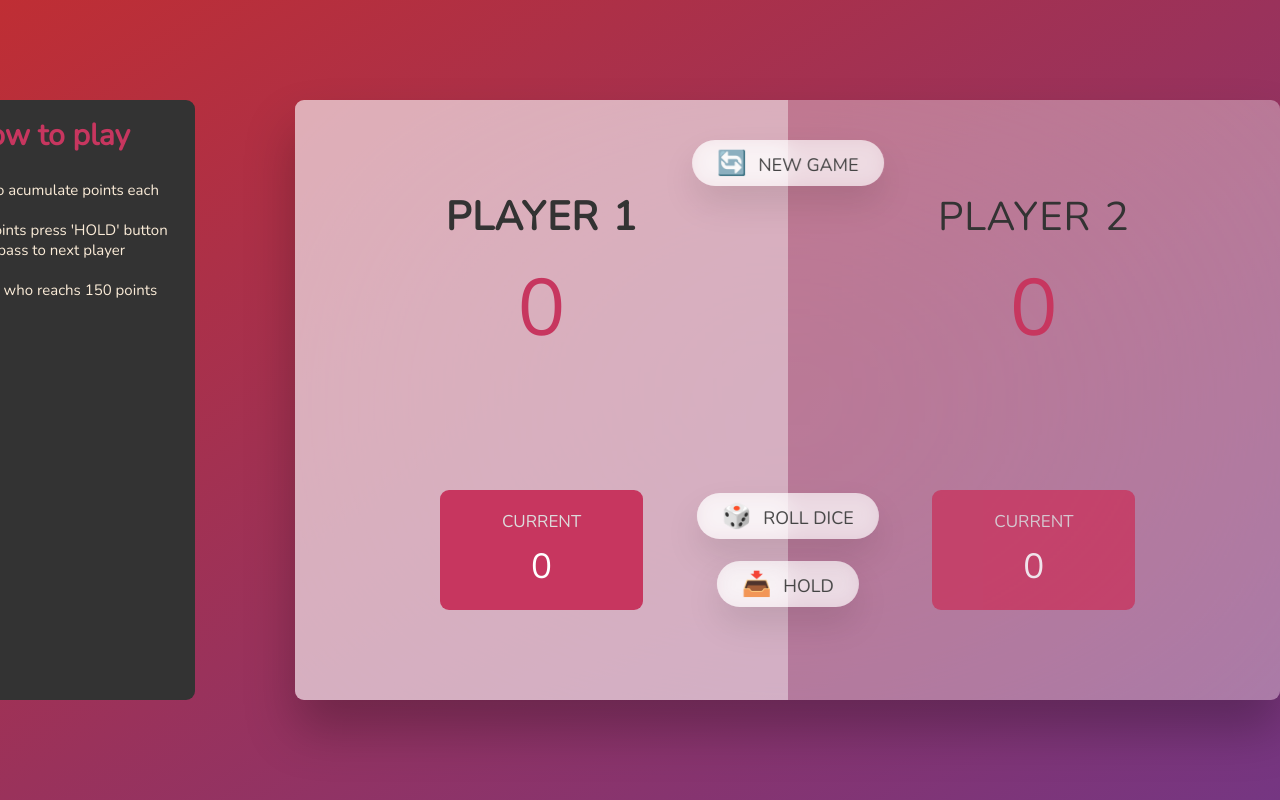
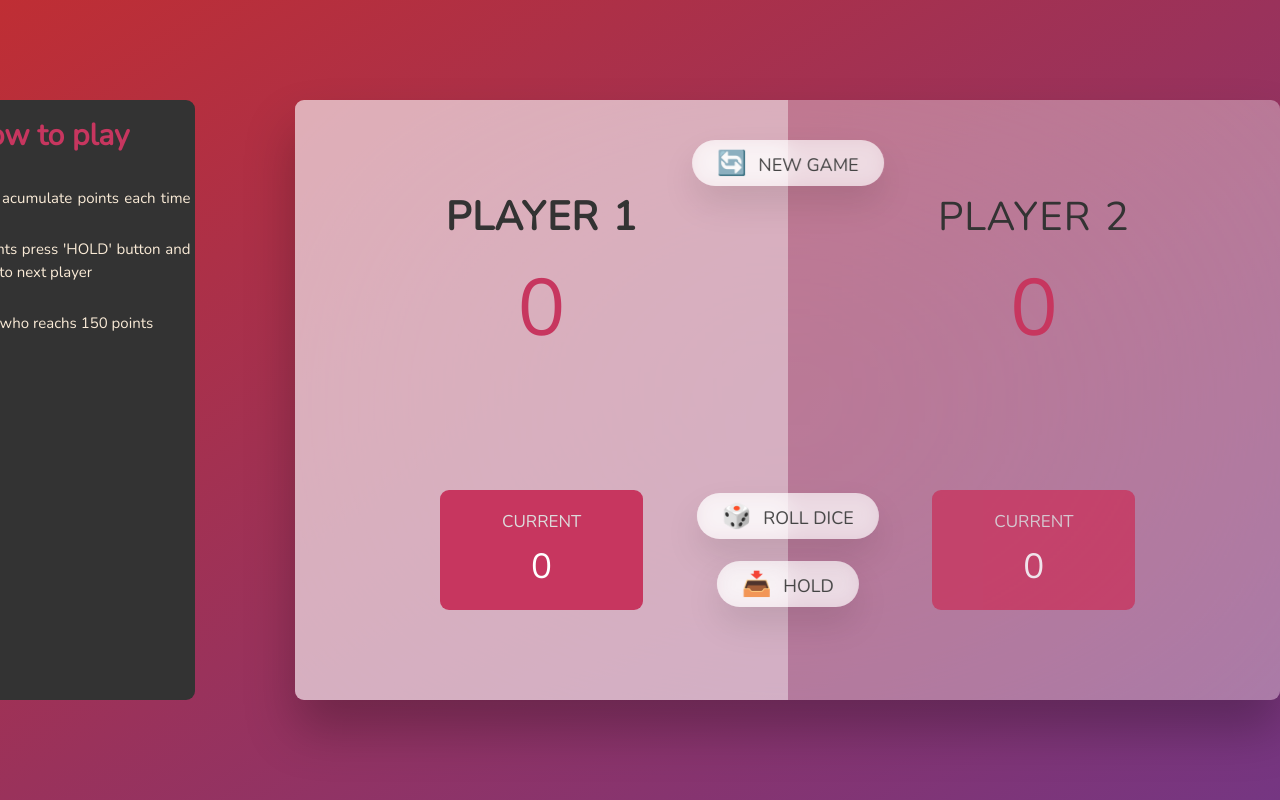
Before and after one commit to InformaticPc/JS_Udemy, a plain HTML site: page 07-Pig-Game/starter/index.html in a window 1280 px wide. Drawn offline with nearby package versions, Linux system fonts and the light colour scheme.

Commit message:
Adjusting padding Iside content

```diff
--- a/07-Pig-Game/starter/style.css
+++ b/07-Pig-Game/starter/style.css
@@ -30,16 +30,20 @@ aside {
   height: 60rem;
   width: 30rem;
   border-radius: 9px;
+  display: flex;
+  flex-direction: column;
+  padding-right: 0.5em;
+  padding-left: 0.4em;
 }
 .instrucctions {
   box-sizing: content-box;
   height: fit-content;
   width: fit-content;
+  text-align: justify;
 }
 /* select all child of aside element except h3 */
 aside > :not(h3) {
   font-size: 15px;
-  margin: 8px;
 }
 
 aside h3 {
@@ -53,8 +57,12 @@ aside h3 {
 li {
   list-style-position: inside;
 }
+/* pseudo-element ::marker */
 li::marker {
   color: #c7365f;
+  content: '-';
+  font-size: 1.5em;
+  white-space: pre-wrap;
 }
 /* LAYOUT */
 main {
```
